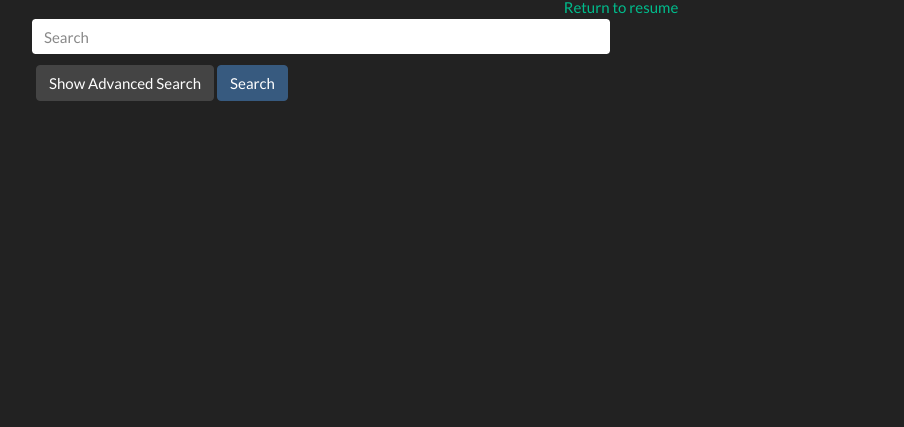
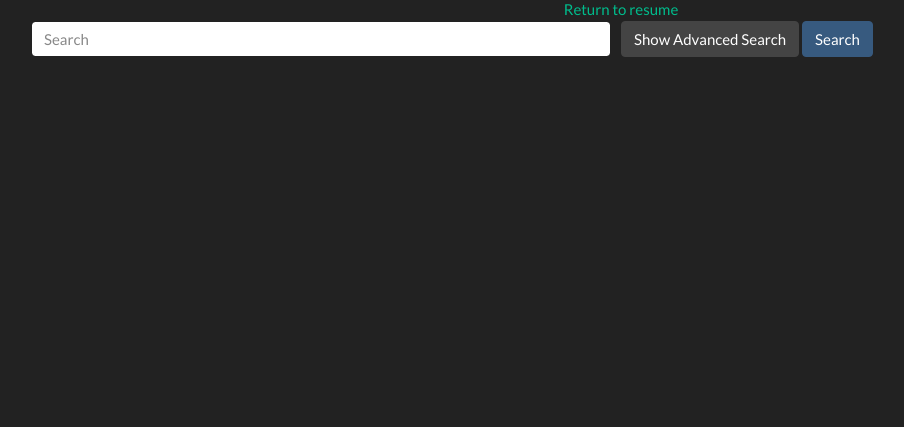
Before and after one commit to noahbranch/professionalresume, a plain HTML site: page bookSearch.html in a window 1280 px wide. Shown: the part 373-800 px from the top of the page, without its empty margins (19-923 px from the left). Drawn offline with Linux system fonts and the light colour scheme.

Commit message:
more updates

```diff
--- a/bookSearch.html
+++ b/bookSearch.html
@@ -14,8 +14,7 @@
   </header>
   <div class="container-fluid">
     <div class="row">
-      <div class="col-md-6 bookContainer">
-        <div class="search">
+      <div class="search col-md-6">
         <div class="form-row">
           <input type="text" class="search form-control" placeholder="Search" id="searchQuery" />
         </div>
@@ -37,6 +36,7 @@
         <button id="advancedOpen" class="btn btn-secondary" onclick="toggleAdvanced()">Show Advanced Search</button>
         <button id="search" class="btn btn-primary" onclick="getBooks()">Search</button>
       </div>
+      <div class="col-md-6 bookContainer">
         <div id="resultsList" class="row">
         </div>
         <br>
--- a/style.css
+++ b/style.css
@@ -1,3 +1,8 @@
+html, body {
+    margin: 0;
+    height: 100%;
+}
+
 header {
     text-align: center;
 }
@@ -17,11 +22,6 @@ header {
 .search {
     width: 100%;
     margin-bottom: 5px !important;
-}
-
-.bookContainer {
-    overflow-y: scroll;
-    height: 75%;
 }
 
 .bookLink {
```
Also changed, not shown: nobook.png (renamed from imgs/nobook.png). Lines whose indentation alone changed are shown as unchanged.
